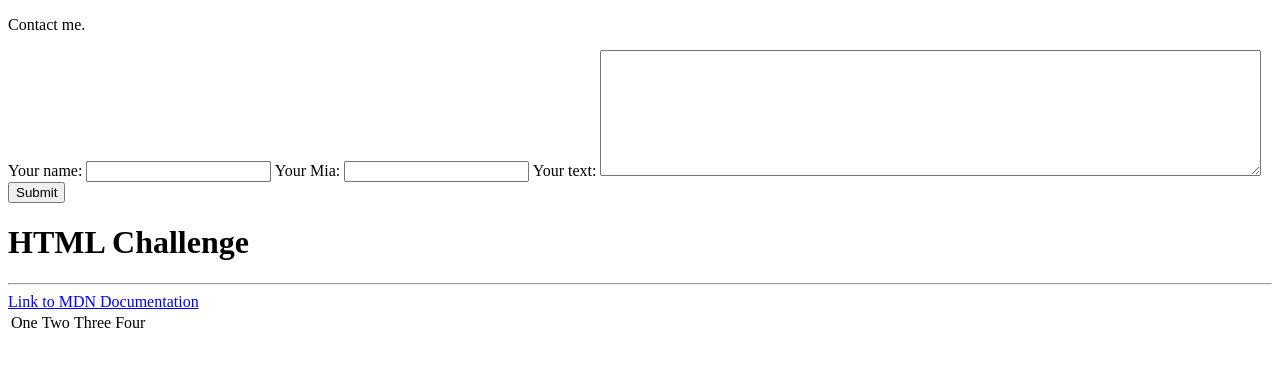
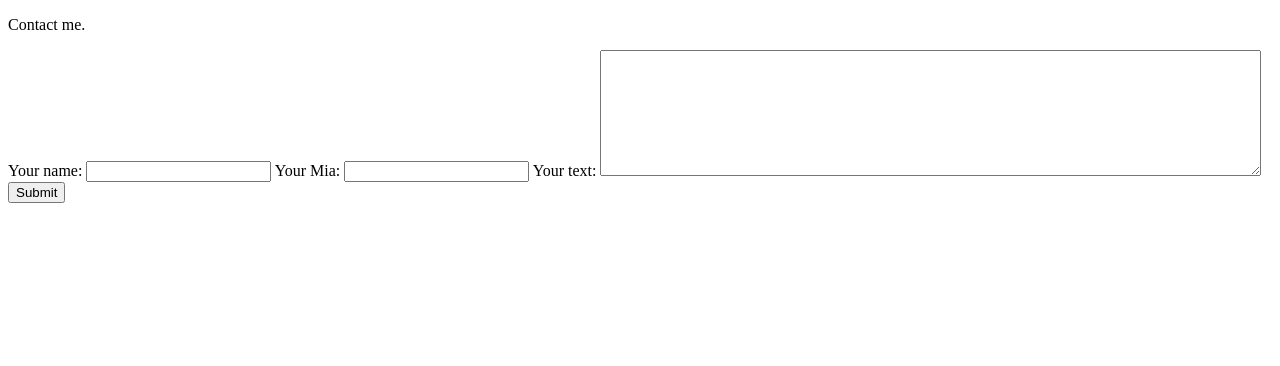
Before and after one commit to Glopsch/test, a plain HTML site: page contact.html in a window 1280 px wide. Drawn offline with Linux system fonts and the light colour scheme.

Commit message:
Update contact.html

```diff
--- a/contact.html
+++ b/contact.html
@@ -18,27 +18,3 @@
     <input type="submit" name="sub">
   </form>
 </body>
-
-</html>
-
-
-<!DOCTYPE html>
-<html lang="en" dir="ltr">
-  <head>
-    <meta charset="utf-8">
-    <title></title>
-  </head>
-  <body>
-    <h1>HTML Challenge</h1>
-    <hr>
-    <a href="https://developer.mozilla.org">Link to MDN Documentation</a>
-    <table>
-      <tr>
-        <td>One</td>
-        <td>Two</td>
-        <td>Three</td>
-        <td>Four</td>
-      </tr>
-    </table>
-  </body>
-</html>
```
